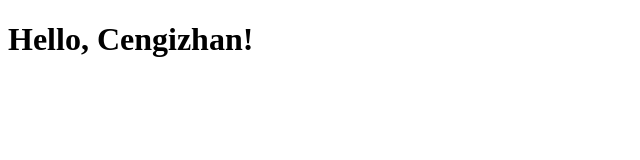
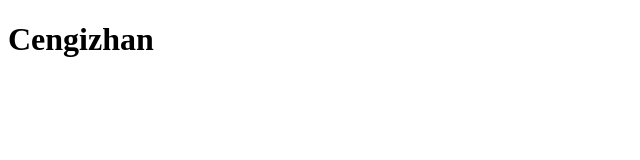
Before and after one commit to cengizhankose/git-github-2, a plain HTML site: page index.html in a window 1280 px wide. Shown: the whole page, without its empty margins (0-640 px from the left). Drawn offline with Linux system fonts and the light colour scheme.

Commit message:
update h1

```diff
--- a/index.html
+++ b/index.html
@@ -4,6 +4,6 @@
     <title>Hello, World!</title>
   </head>
   <body>
-    <h1>Hello, Cengizhan!</h1>
+    <h1>Cengizhan</h1>
   </body>
 </html>
```
